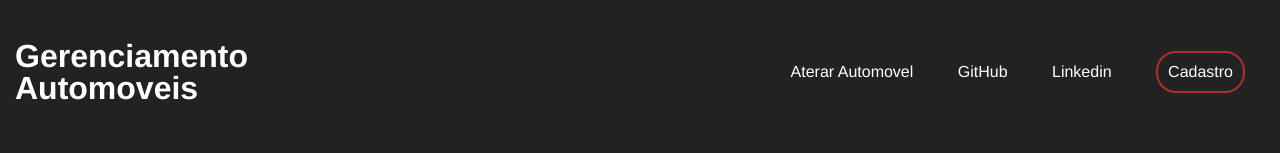
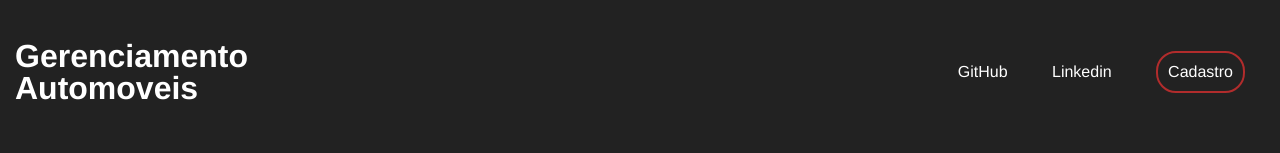
Before and after one commit to pl4cydo/CRUD-SVELTE-PHP-MYSQL, a Svelte app in the folder front/: page / in a window 1280 px wide. Shown: the top 153 px of the page. Built offline with nearby package versions, Linux system fonts and the light colour scheme.

Commit message:
consegui fazer com que a seleção da lista econtrasse o automovel da banco

```diff
--- a/front/src/App.svelte
+++ b/front/src/App.svelte
@@ -4,7 +4,7 @@
   import Login from "./tools/Login.svelte";
   import Alterar from "./tools/Alterar.svelte";
 
-  import { state,  stateBloco } from "./Stores";
+  import { state,  stateBloco, loginA } from "./Stores";
 
   function alterarBLoco(){
     $stateBloco.bl = 'alterar'
@@ -27,14 +27,18 @@
       </div>
       <ul>
         <!-- svelte-ignore a11y-click-events-have-key-events -->
-        {#if $stateBloco.hed === 'cadastro'}
-          <li  on:click={() => alterarBLoco()}>Aterar Automovel</li>
-        {:else if $stateBloco.hed === 'alterar'}
-          <li on:click={() => alterarBLoco2()}>Cadastrar Automovel</li>
+        {#if $loginA}
+            {#if $stateBloco.hed === 'cadastro'}
+            <li  on:click={() => alterarBLoco()}>Aterar Automovel</li>
+            {:else if $stateBloco.hed === 'alterar'}
+              <li on:click={() => alterarBLoco2()}>Cadastrar Automovel</li>
+            {/if}
         {/if}
         <a href="#"><li>GitHub</li></a>
         <a href="#"><li>Linkedin</li></a>
-        <li id="cadastro">Cadastro</li>
+        {#if !$loginA}
+            <li id="cadastro">Cadastro</li>
+        {/if}
       </ul>
     </header>
 
--- a/front/src/Stores.js
+++ b/front/src/Stores.js
@@ -7,6 +7,9 @@ export const stateBloco = writable({
     but: 'cadastro'
 })
 
+export const IdAlterar = writable(null)
+
+export const loginA = writable(false)
 export const users = writable([]);
 export const currentUser = writable(null);
 export const automoveis = writable([]);
--- a/front/src/tools/Alterar.svelte
+++ b/front/src/tools/Alterar.svelte
@@ -1,10 +1,28 @@
 <script>
+  import { automoveis, IdAlterar } from "../Stores";
+  import { writable } from "svelte/store";
+
   const form = {
     modelo: "",
     ano: "",
     cor: "",
     placa: "",
   };
+
+  IdAlterar.subscribe( v => {
+    encontrarAutomovel()
+  })
+
+  function encontrarAutomovel() {
+    $automoveis.forEach((el) => {
+      if (el.id === $IdAlterar) {
+        form.modelo = el.modelo;
+        form.ano = el.ano;
+        form.cor = el.cor;
+        form.placa = el.placa;
+      }
+    });
+  }
 
   function handleForm() {
     // addProduct(form.modelo, form.ano, form.cor, form.placa, $currentUser.id);
--- a/front/src/tools/Lista.svelte
+++ b/front/src/tools/Lista.svelte
@@ -1,5 +1,5 @@
 <script>
-  import { automoveis, removeProduct, currentUser, stateBloco } from "../Stores";
+  import { automoveis, removeProduct, currentUser, stateBloco, IdAlterar } from "../Stores";
 
 
   function remove(id) {
@@ -7,7 +7,7 @@
   }
 
   function alterar(id){
-    console.log(id)
+    $IdAlterar = id
   }
 
 </script>
--- a/front/src/tools/Login.svelte
+++ b/front/src/tools/Login.svelte
@@ -1,5 +1,5 @@
 <script>
-    import { state, currentUser, login } from "../Stores";
+    import { state, currentUser, login, loginA } from "../Stores";
 
     const form = {
         username: "",
@@ -10,6 +10,7 @@
         await login(form.username, form.pw);
         if ($currentUser) {
             $state = 'crud';
+            $loginA = true;
         }
     };
 
```
Also changed, not shown: front/src/app.css (line endings or trailing spaces). Lines whose indentation alone changed are shown as unchanged.
